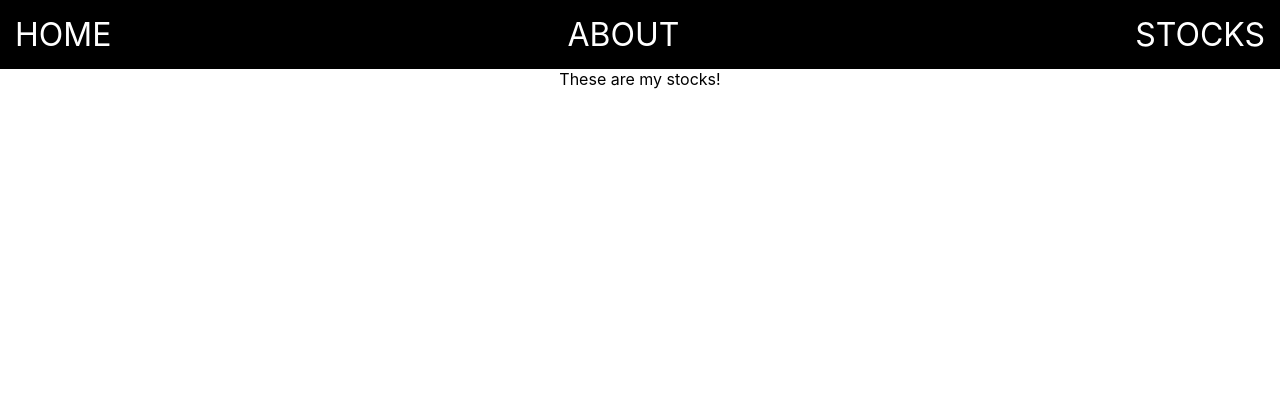
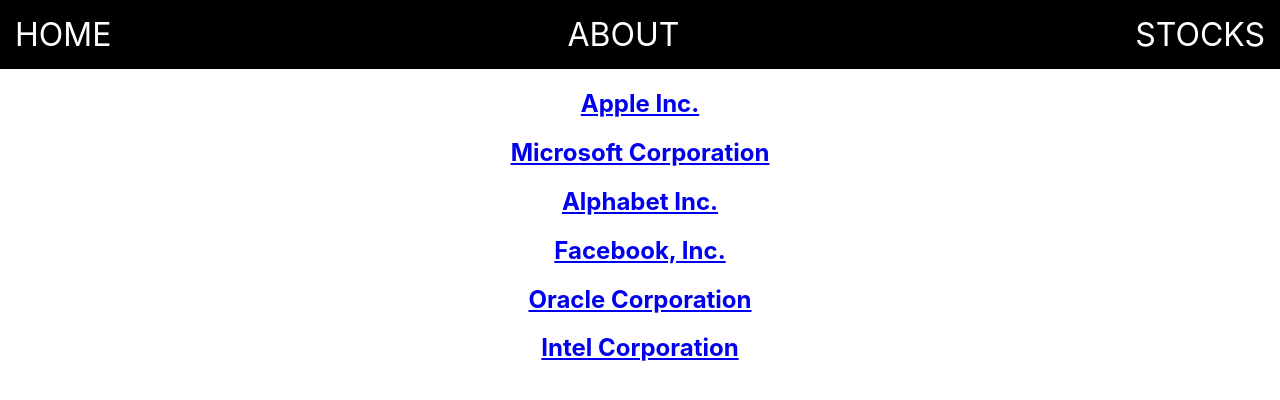
Before and after one commit to maxmcgrath1/stock_router_lab, a React (Create React App) app: page /stocks in a window 1280 px wide. Shown: the top 400 px of the page. Built offline with nearby package versions, Linux system fonts and the light colour scheme.

Commit message:
stocks page shows all links

```diff
--- a/src/App.js
+++ b/src/App.js
@@ -15,7 +15,9 @@ function App() {
       <Routes>
         <Route path ="/" element={<Home />} />
         <Route path ="/about" element={<About />} />
-        <Route path ="/stocks" element={<Dashboard />} />
+        <Route path ="/stocks" element={<Dashboard />} >
+          <Route path=":symbol" element={<Stock />} />
+        </Route>
       </Routes>
     </div>
   );
--- a/src/data.js
+++ b/src/data.js
@@ -1,3 +1,5 @@
+import React from 'react'
+
 const stocks = [
     {name: "Apple Inc.", symbol: "AAPL", lastPrice: 140.64, change: -0.280000000000001, high: 141.74, low: 140.35, open: 141.5},
     {name: "Microsoft Corporation", symbol: "MSFT", lastPrice: 64.98, change: 0.109999999999999, high: 65.45, low: 64.76, open: 65.12},
@@ -6,3 +8,5 @@ const stocks = [
     {name: "Oracle Corporation", symbol: "ORCL", lastPrice: 44.65, change: -0.300000000000004, high: 45.09, low: 44.575, open: 44.91},
     {name: "Intel Corporation", symbol: "INTL", lastPrice: 36.16, change: -0.370000000000005, high: 36.78, low: 36.125, open: 36.58}
 ]
+
+export default stocks;
--- a/src/pages/dashboard.js
+++ b/src/pages/dashboard.js
@@ -1,9 +1,21 @@
 import React from 'react'
+import stocks from '../data'
+import { Link } from "react-router-dom";
 
-const Dashboard = () => {
+const Dashboard = (props) => {
     return (
-        <div>These are my stocks!</div>
-    )
-}
+        <div className="stocks">
+            {stocks.map((coin) => {
+                const { name, symbol } = coin;
 
-export default Dashboard
+                return (
+                    <Link to={`/stock/${symbol}`}>
+                        <h2>{name}</h2>
+                    </Link>
+                );
+            })}
+        </div>
+    );
+};
+
+export default Dashboard;
--- a/src/pages/stock.js
+++ b/src/pages/stock.js
@@ -2,7 +2,7 @@ import React from 'react'
 
 const Stock = () => {
     return (
-        <div>ALL Stocks!</div>
+        <div>A Single Stock!</div>
     )
 }
 
```
